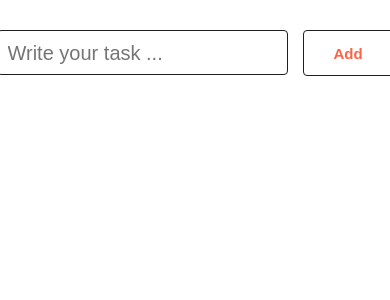
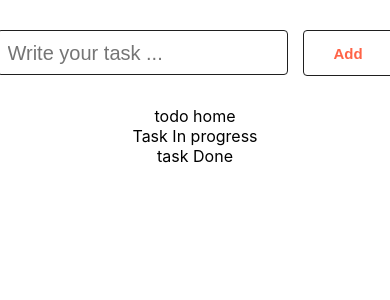
Before and after one commit to Mehedi4467/kanban-board-client, a React (Create React App) app: page / in a window 390 px wide. Shown: the top 300 px of the page. Built offline with nearby package versions, Linux system fonts and the light colour scheme.

Commit message:
impliment responsive mobile,mediuim device and large device

```diff
--- a/src/Components/Home/Home.css
+++ b/src/Components/Home/Home.css
@@ -2,3 +2,34 @@
     width: 80%;
     margin: 0 auto;
 }
+
+.todo-section {
+    margin-top: 30px;
+}
+
+.grid-container {
+    display: grid;
+    grid-template-columns: auto auto auto;
+    justify-content: space-evenly;
+
+}
+
+/* mobile divice */
+@media only screen and (max-width: 576px) {
+    .grid-container {
+        display: grid;
+        grid-template-columns: 1fr;
+        justify-items: center;
+
+    }
+}
+
+
+/* medium divice */
+@media only screen and (min-width: 576px) and (max-width: 768px) {
+    .grid-container {
+        display: grid;
+        grid-template-columns: 1fr 1fr;
+        justify-items: center;
+    }
+}
--- a/src/Components/Home/Home.js
+++ b/src/Components/Home/Home.js
@@ -1,11 +1,21 @@
 import React from 'react';
-import TaskInput from '../TaskInput.js/TaskInput';
+import TaskInput from './TaskInput.js/TaskInput';
 import './Home.css';
+import ToDo from './ToDo/ToDo';
+import InProgress from './InProgress/InProgress';
+import TaskDone from './TaskDone/TaskDone';
 const Home = () => {
     return (
         <div className='container'>
             <TaskInput></TaskInput>
+            <div className='todo-section grid-container'>
+                <ToDo></ToDo>
+                <InProgress></InProgress>
+                <TaskDone></TaskDone>
+            </div>
         </div>
+
+
     );
 };
 
--- /dev/null
+++ b/src/Components/Home/InProgress/InProgress.js
@@ -0,0 +1,11 @@
+import React from 'react';
+
+const InProgress = () => {
+    return (
+        <div>
+            Task In progress
+        </div>
+    );
+};
+
+export default InProgress;
--- /dev/null
+++ b/src/Components/Home/TaskDone/TaskDone.js
@@ -0,0 +1,11 @@
+import React from 'react';
+
+const TaskDone = () => {
+    return (
+        <div>
+            task Done
+        </div>
+    );
+};
+
+export default TaskDone;
--- a/src/Components/TaskInput.js/TaskInput.js
+++ b/src/Components/Home/TaskInput.js/TaskInput.js
@@ -2,7 +2,7 @@ import React from 'react';
 import './TaskInput.css';
 const TaskInput = () => {
     return (
-        <div>
+        <section>
             <form className='task-input-main'>
                 <div className='input-field'>
                     <input type="text" placeholder='Write your task ...' />
@@ -11,7 +11,7 @@ const TaskInput = () => {
                     <button>Add</button>
                 </div>
             </form>
-        </div>
+        </section>
     );
 };
 
--- /dev/null
+++ b/src/Components/Home/ToDo/ToDo.js
@@ -0,0 +1,11 @@
+import React from 'react';
+
+const ToDo = () => {
+    return (
+        <div>
+            todo home
+        </div>
+    );
+};
+
+export default ToDo;
```
Also changed, not shown: src/Components/Home/InProgress/InProgress.css (added), src/Components/Home/TaskDone/TaskDone.css (added), src/Components/Home/TaskInput.js/TaskInput.css (renamed from src/Components/TaskInput.js/TaskInput.css), src/Components/Home/ToDo/ToDo.css (added).
